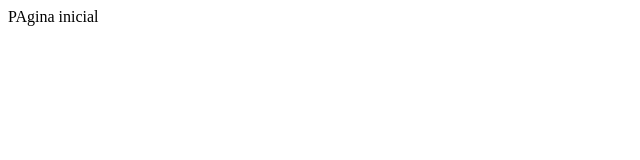
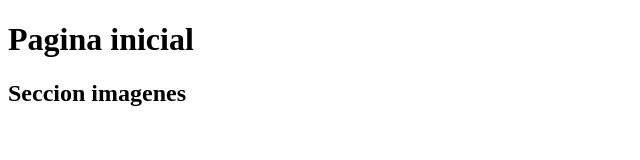
Before and after one commit to fredyxander/Meli-practica, a plain HTML site: page index.html in a window 1280 px wide. Shown: the whole page, without its empty margins (0-640 px from the left). Drawn offline with Linux system fonts and the light colour scheme.

Commit message:
Se agrega seccion de imagenes

```diff
--- a/index.html
+++ b/index.html
@@ -6,6 +6,9 @@
     <title>Document</title>
 </head>
 <body>
-    PAgina inicial
+    <h1>Pagina inicial</h1>
+    <div>
+        <h2>Seccion imagenes</h2>
+    </div>
 </body>
 </html>
--- a/index.js
+++ b/index.js
@@ -1,2 +1,2 @@
 console.log("Bienvenidos al bootcamp");
-console.log("Segunda clase git");
+console.log("Segunda clase git y gihub");
```
